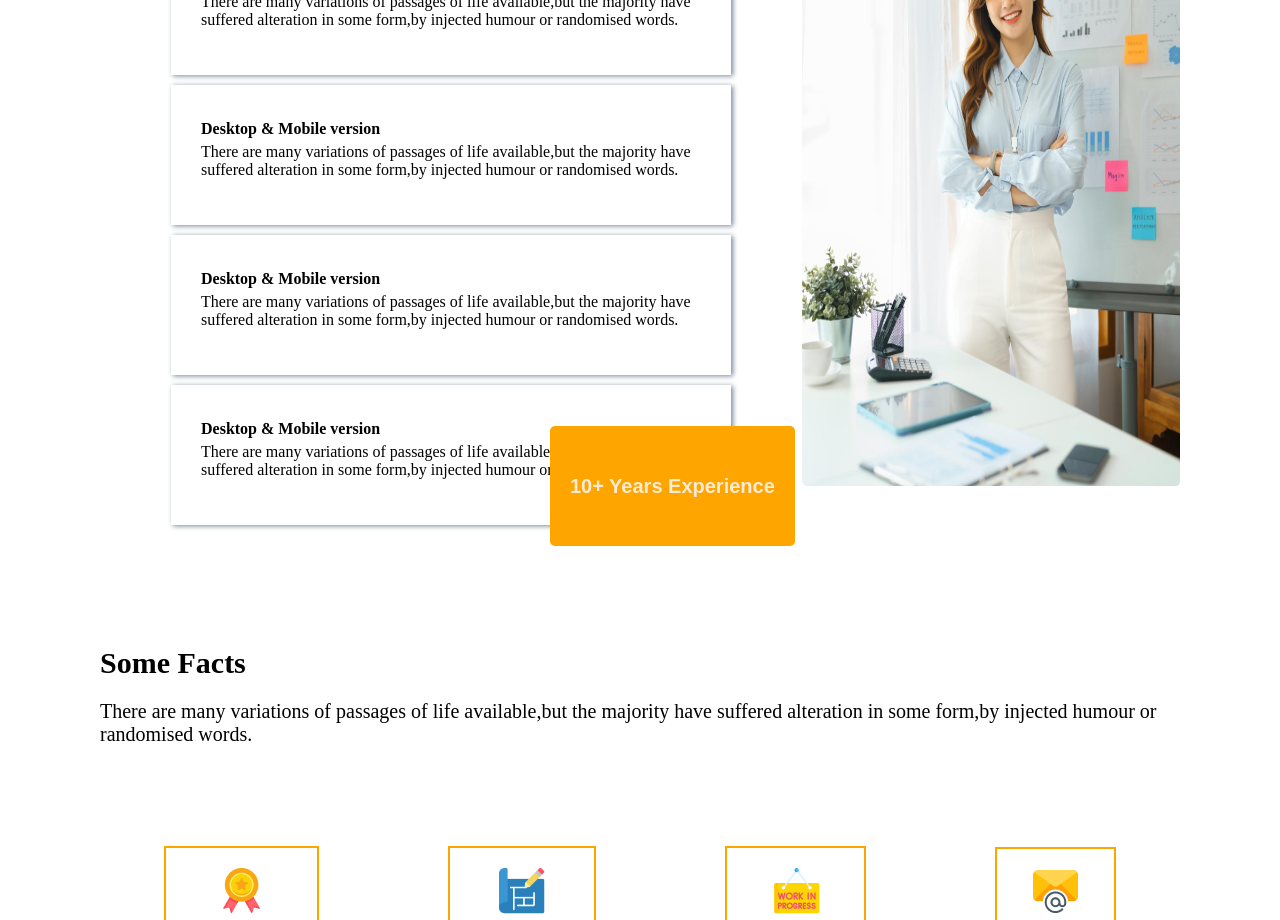
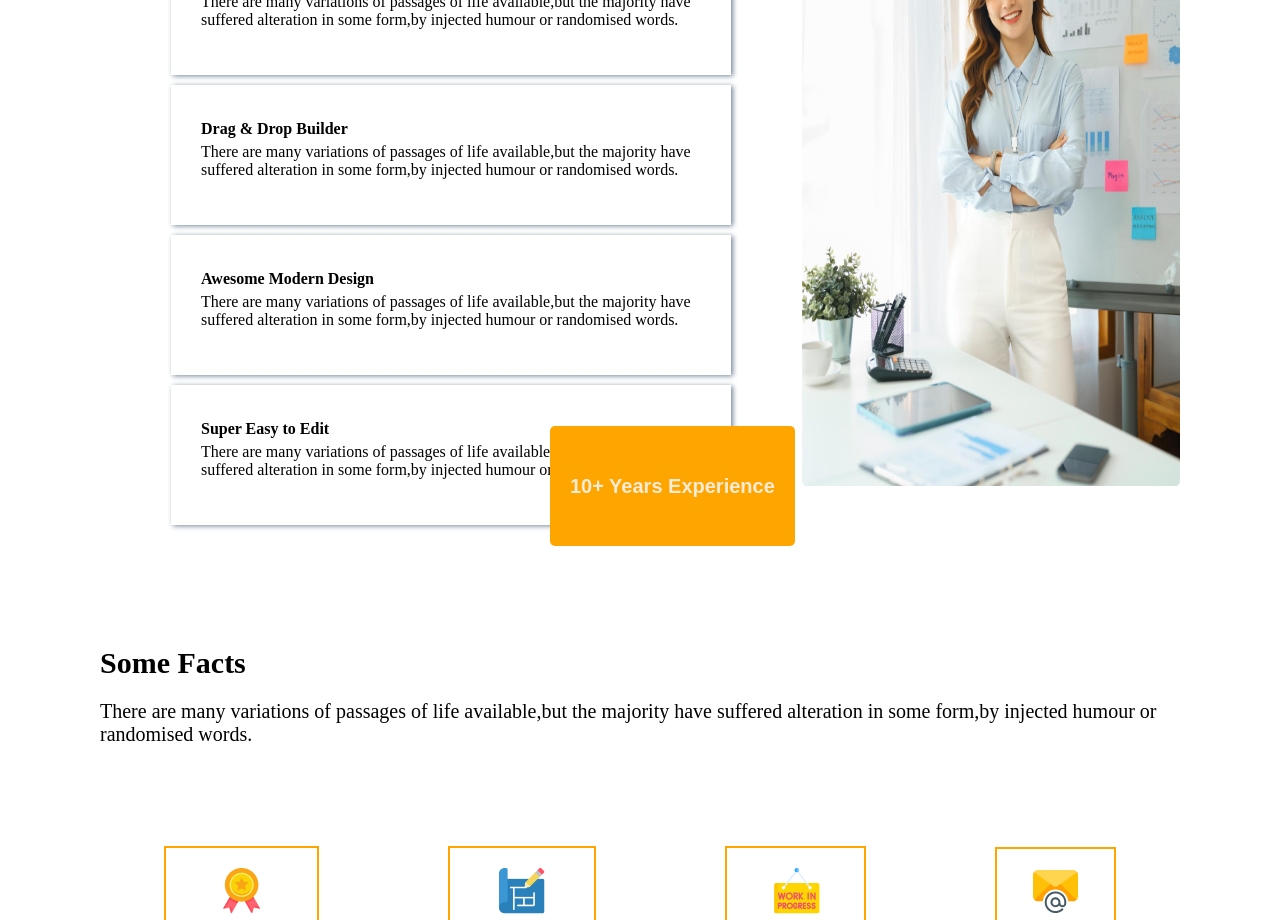
Before and after one commit to Tanzeemfatima/assignment-02, a plain HTML site: page index.html in a window 1280 px wide. Shown: the part 2060-2980 px from the top of the page. Drawn offline with Linux system fonts and the light colour scheme; files whose address does not match are found by name.

Commit message:
modified

```diff
--- a/index.html
+++ b/index.html
@@ -80,19 +80,19 @@
                             suffered alteration in some form,by injected humour or randomised words.</p>
                     </div>
                     <div class="box">
-                        <h4 class="box-title">Desktop & Mobile version</h4>
+                        <h4 class="box-title">Drag & Drop Builder</h4>
                         <p class="box-details">There are many variations of passages of life available,but the majority
                             have
                             suffered alteration in some form,by injected humour or randomised words.</p>
                     </div>
                     <div class="box">
-                        <h4 class="box-title">Desktop & Mobile version</h4>
+                        <h4 class="box-title">Awesome Modern Design</h4>
                         <p class="box-details">There are many variations of passages of life available,but the majority
                             have
                             suffered alteration in some form,by injected humour or randomised words.</p>
                     </div>
                     <div class="box">
-                        <h4 class="box-title">Desktop & Mobile version</h4>
+                        <h4 class="box-title">Super Easy to Edit</h4>
                         <p class="box-details">There are many variations of passages of life available,but the majority
                             have
                             suffered alteration in some form,by injected humour or randomised words.</p>
--- a/styles/style.css
+++ b/styles/style.css
@@ -388,7 +388,7 @@ form {
 
     .email-btn {
         display: block;
-        margin-left: 5px;
+        margin-left: 10px;
         margin-bottom: 20px;
     }
 
@@ -411,7 +411,7 @@ footer {
 /* /* -------------responsive for mobile device--------  */
 @media only screen and (max-width: 688px) {
     footer {
-        width: 100%;
+        width: 50%;
         margin-top: 100px;
     }
 
```
